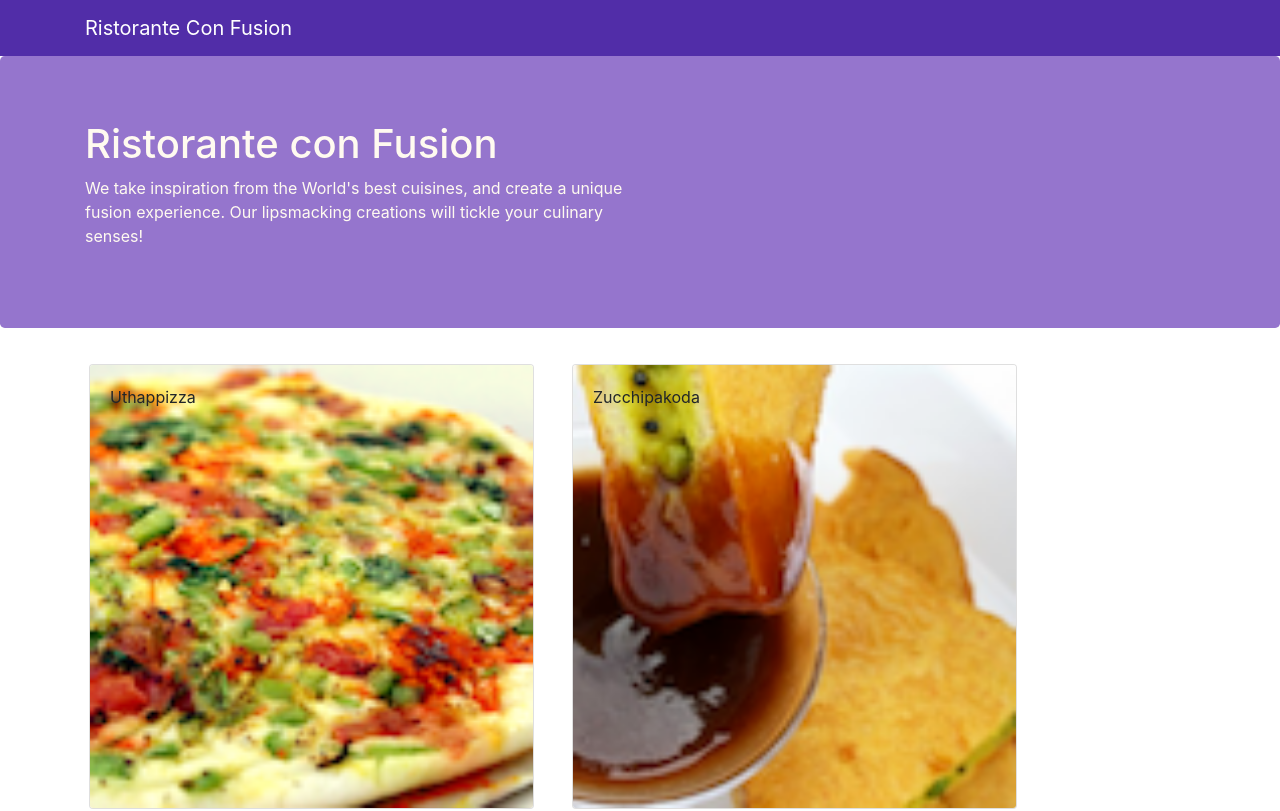
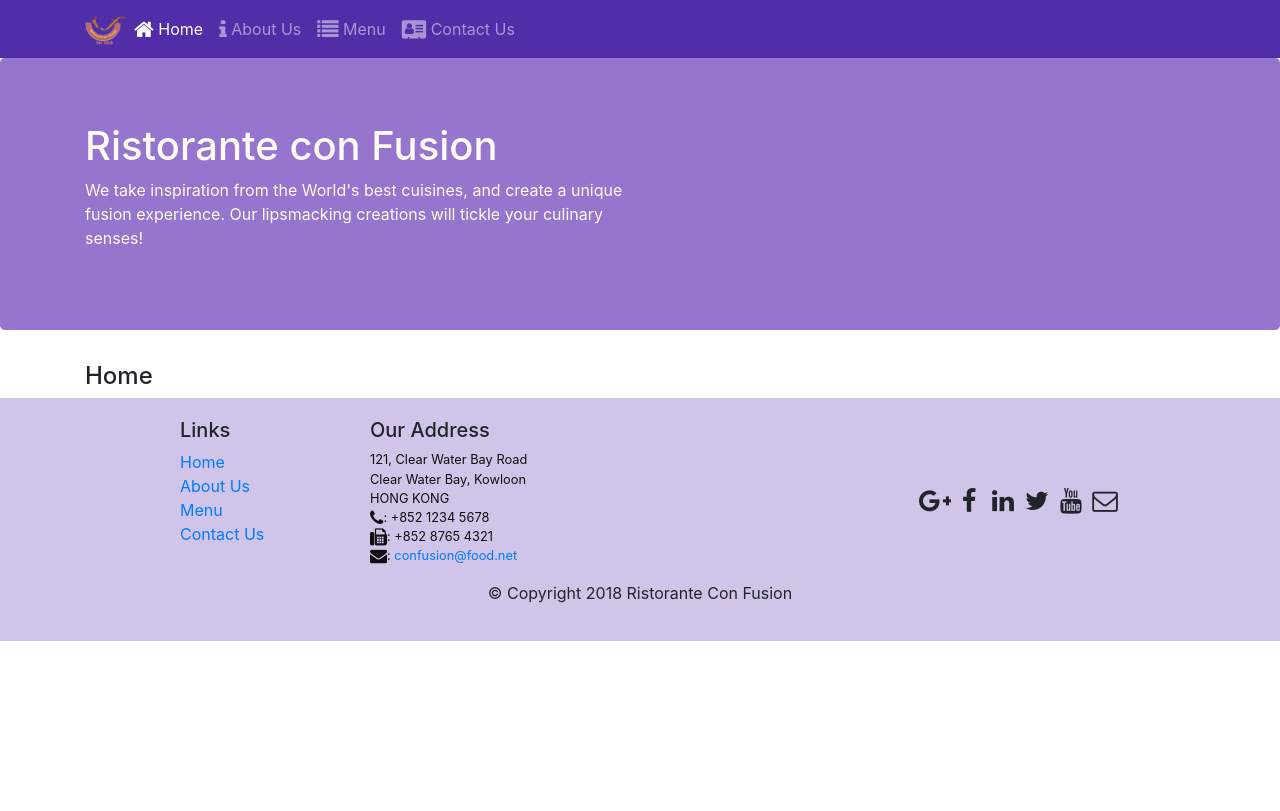
Before and after one commit to miftajuneidi2008/coursera-front-end-with-react, a React (Create React App) app: page /home in a window 1280 px wide. Shown: the top 811 px of the page. Built offline with nearby package versions, Linux system fonts and the light colour scheme.

Commit message:
React Router

```diff
--- a/package.json
+++ b/package.json
@@ -13,6 +13,7 @@
     "react-bootstrap": "^2.4.0",
     "react-dom": "^18.2.0",
     "react-popper": "^2.3.0",
+    "react-router-dom": "^4.2.2",
     "react-scripts": "5.0.1",
     "reactstrap": "^9.1.3",
     "web-vitals": "^2.1.4"
--- a/src/App.js
+++ b/src/App.js
@@ -1,16 +1,16 @@
-import './App.css';
-import React,{Component} from 'react';
-import Main from './components/MainComponent';
-
+import "./App.css";
+import React, { Component } from "react";
+import Main from "./components/MainComponent";
+import { BrowserRouter } from "react-router-dom";
 class App extends Component {
-
-  render()
-  {
-  return (
-    <div>
-        <Main />
-      </div>
-  );
+  render() {
+    return (
+      <BrowserRouter>
+        <div>
+          <Main />
+        </div>
+      </BrowserRouter>
+    );
   }
 }
 
--- a/src/components/HeaderComponent.js
+++ b/src/components/HeaderComponent.js
@@ -1,29 +1,88 @@
-import React,{Component} from 'react';
-import { Navbar, NavbarBrand} from 'reactstrap';
-class Header extends Component
-{
-    render()
-    {
-        return(
+import React, { Component } from "react";
+import { NavLink } from "react-router-dom";
+import {
+  Navbar,
+  NavbarBrand,
+  Nav,
+  NavItem,
+  NavbarToggler,
+  Collapse,
+} from "reactstrap";
+class Header extends Component {
+  constructor(props) {
+    super(props);
+
+    this.toggleNav = this.toggleNav.bind(this);
+    this.state = {
+      isNavOpen: false,
+    };
+  }
+
+  toggleNav() {
+    this.setState({
+      isNavOpen: !this.state.isNavOpen,
+    });
+  }
+  render() {
+    return (
       <>
-                <Navbar dark >
+        <Navbar dark expand="md">
           <div className="container">
-                        <NavbarBrand href="/">Ristorante Con Fusion</NavbarBrand>
+            <NavbarToggler onClick={this.toggleNav} />
+            <NavbarBrand className="mr-auto" href="/">
+              <img
+                src="assets/images/logo.png"
+                height="30"
+                width="41"
+                alt="Ristorante con Fusion"
+              />
+            </NavbarBrand>
+            <Collapse isOpen={this.state.isNavOpen} navbar>
+              <Nav navbar>
+                <NavItem>
+                  <NavLink className="nav-link" to="/home">
+                    <span className="fa fa-home fa-lg"></span> Home
+                  </NavLink>
+                </NavItem>
+
+                <NavItem>
+                  <NavLink className="nav-link" to="/aboutus">
+                    <span className="fa fa-info fa-lg"></span> About Us
+                  </NavLink>
+                </NavItem>
+
+                <NavItem>
+                  <NavLink className="nav-link" to="/menu">
+                    <span className="fa fa-list fa-lg"></span> Menu
+                  </NavLink>
+                </NavItem>
+
+                <NavItem>
+                  <NavLink className="nav-link" to="/contactus">
+                    <span className="fa fa-address-card fa-lg"></span> Contact
+                    Us
+                  </NavLink>
+                </NavItem>
+              </Nav>
+            </Collapse>
           </div>
         </Navbar>
-                <div className='jumbotron' style={{'background':'#9575CD'}}>
+        <div className="jumbotron" style={{ background: "#9575CD" }}>
           <div className="container">
             <div className="row row-header">
               <div className="col-12 col-sm-6">
                 <h1>Ristorante con Fusion</h1>
-                                <p>We take inspiration from the World's best cuisines, and create a unique fusion experience. Our lipsmacking creations will tickle your culinary senses!</p>
+                <p>
+                  We take inspiration from the World's best cuisines, and create
+                  a unique fusion experience. Our lipsmacking creations will
+                  tickle your culinary senses!
+                </p>
               </div>
             </div>
           </div>
         </div>
-
       </>
-        )
+    );
   }
 }
 export default Header;
--- /dev/null
+++ b/src/components/HomeComponent.js
@@ -0,0 +1,9 @@
+import React from "react";
+
+export default function Home(props) {
+  return (
+    <div className="container">
+      <h4>Home</h4>
+    </div>
+  );
+}
--- a/src/components/MainComponent.js
+++ b/src/components/MainComponent.js
@@ -1,31 +1,42 @@
-import React, { Component } from 'react';
-import { Navbar, NavbarBrand } from 'reactstrap';
-import Menu from './MenuComponent';
-import DishDetail from './DishdetailComponent';
-import { DISHES } from '../shared/dishes';
-import Header from './HeaderComponent';
-import Footer from './ReactFooter';
+import React, { Component } from "react";
+import { Navbar, NavbarBrand } from "reactstrap";
+import Menu from "./MenuComponent";
+import DishDetail from "./DishdetailComponent";
+import { DISHES } from "../shared/dishes";
+import Header from "./HeaderComponent";
+import Footer from "./ReactFooter";
+import Home from "./HomeComponent";
+import { Switch, Route, Redirect } from "react-router-dom";
 class Main extends Component {
-
   constructor(props) {
     super(props);
     this.state = {
-        dishes: DISHES,
-        selectedDish: null
+      dishes: DISHES,
     };
   }
 
   onDishSelect(dishId) {
-    this.setState({ selectedDish: dishId});
+    this.setState({ selectedDish: dishId });
   }
 
   render() {
+    const HomePage = () => {
+      return <Home />;
+    };
     return (
       <div>
         <Header />
-        <Menu dishes={this.state.dishes} onClick={(dishId) => this.onDishSelect(dishId)} />
-        <DishDetail dishes={this.state.dishes.filter((dish) => dish.id === this.state.selectedDish)[0]} />
-        <Footer/>
+        <Switch>
+          <Route path="/home" component={HomePage} />
+          <Route
+            exact
+            path="/menu"
+            component={() => <Menu dishes={this.state.dishes} />}
+          />
+          <Redirect to="/home" />
+        </Switch>
+
+        <Footer />
       </div>
     );
   }
--- a/src/components/ReactFooter.js
+++ b/src/components/ReactFooter.js
@@ -1,5 +1,5 @@
-import React from 'react'
-
+import React from "react";
+import { Link } from "react-router-dom";
 export default function Footer(props) {
   return (
     <div className="footer">
@@ -8,32 +8,72 @@ export default function Footer(props) {
           <div className="col-4 offset-1 col-sm-2">
             <h5>Links</h5>
             <ul className="list-unstyled">
-                        <li><a href="#">Home</a></li>
-                        <li><a href="#">About</a></li>
-                        <li><a href="#">Menu</a></li>
-                        <li><a href="contactus.html">Contact</a></li>
+              <li>
+                <Link to="/home">Home</Link>
+              </li>
+              <li>
+                <Link to="/aboutus">About Us</Link>
+              </li>
+              <li>
+                <Link to="/menu">Menu</Link>
+              </li>
+              <li>
+                <Link to="/contactus">Contact Us</Link>
+              </li>
             </ul>
           </div>
           <div className="col-7 col-sm-5">
             <h5>Our Address</h5>
             <address>
-		              121, Clear Water Bay Road<br />
-		              Clear Water Bay, Kowloon<br />
-		              HONG KONG<br />
-		              <i className="fa fa-phone fa-lg"></i>: +852 1234 5678<br />
-		              <i className="fa fa-fax fa-lg"></i>: +852 8765 4321<br />
-		              <i className="fa fa-envelope fa-lg"></i>: <a href="mailto:confusion@food.net">
-                         confusion@food.net</a>
+              121, Clear Water Bay Road
+              <br />
+              Clear Water Bay, Kowloon
+              <br />
+              HONG KONG
+              <br />
+              <i className="fa fa-phone fa-lg"></i>: +852 1234 5678
+              <br />
+              <i className="fa fa-fax fa-lg"></i>: +852 8765 4321
+              <br />
+              <i className="fa fa-envelope fa-lg"></i>:{" "}
+              <a href="mailto:confusion@food.net">confusion@food.net</a>
             </address>
           </div>
           <div className="col-12 col-sm-4 align-self-center">
             <div className="text-center">
-                        <a className="btn btn-social-icon btn-google" href="http://google.com/+"><i className="fa fa-google-plus"></i></a>
-                        <a className="btn btn-social-icon btn-facebook" href="http://www.facebook.com/profile.php?id="><i className="fa fa-facebook"></i></a>
-                        <a className="btn btn-social-icon btn-linkedin" href="http://www.linkedin.com/in/"><i className="fa fa-linkedin"></i></a>
-                        <a className="btn btn-social-icon btn-twitter" href="http://twitter.com/"><i className="fa fa-twitter"></i></a>
-                        <a className="btn btn-social-icon btn-google" href="http://youtube.com/"><i className="fa fa-youtube"></i></a>
-                        <a className="btn btn-social-icon" href="mailto:"><i className="fa fa-envelope-o"></i></a>
+              <a
+                className="btn btn-social-icon btn-google"
+                href="http://google.com/+"
+              >
+                <i className="fa fa-google-plus"></i>
+              </a>
+              <a
+                className="btn btn-social-icon btn-facebook"
+                href="http://www.facebook.com/profile.php?id="
+              >
+                <i className="fa fa-facebook"></i>
+              </a>
+              <a
+                className="btn btn-social-icon btn-linkedin"
+                href="http://www.linkedin.com/in/"
+              >
+                <i className="fa fa-linkedin"></i>
+              </a>
+              <a
+                className="btn btn-social-icon btn-twitter"
+                href="http://twitter.com/"
+              >
+                <i className="fa fa-twitter"></i>
+              </a>
+              <a
+                className="btn btn-social-icon btn-google"
+                href="http://youtube.com/"
+              >
+                <i className="fa fa-youtube"></i>
+              </a>
+              <a className="btn btn-social-icon" href="mailto:">
+                <i className="fa fa-envelope-o"></i>
+              </a>
             </div>
           </div>
         </div>
@@ -44,5 +84,5 @@ export default function Footer(props) {
         </div>
       </div>
     </div>
-  )
+  );
 }
```
Also changed, not shown: 1 other file (tests, documents, lock files or other folders). Lines whose indentation alone changed are shown as unchanged.
